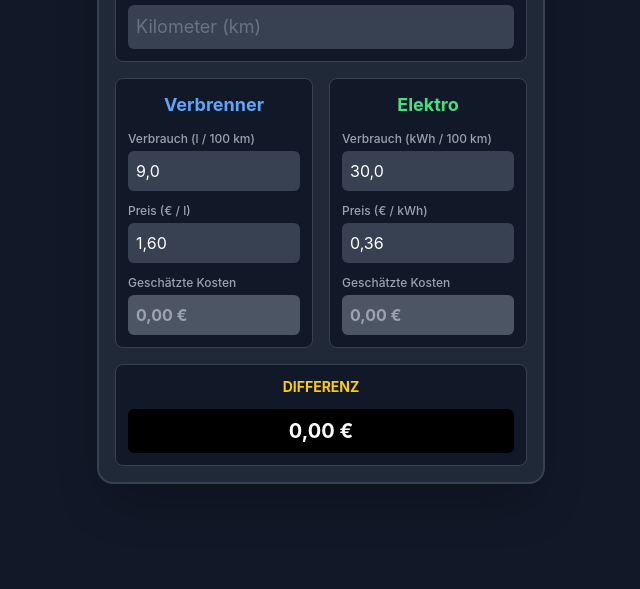
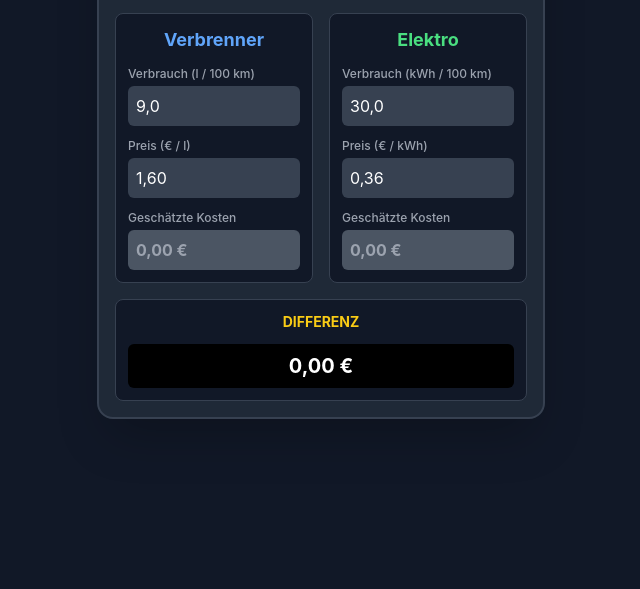
Before and after one commit to krstb/spritrechner, a plain HTML site: page index.html in a window 1280 px wide. Shown: the part 211-800 px from the top of the page, without its empty margins (319-959 px from the left). Drawn offline with nearby package versions, Linux system fonts and the light colour scheme.

Commit message:
Update index.html

```diff
--- a/index.html
+++ b/index.html
@@ -46,7 +46,7 @@
         }
     </style>
 </head>
-<body class="bg-gray-900 text-white flex items-center justify-center min-h-screen p-4">
+<body class="bg-gray-900 text-white flex items-start justify-center min-h-screen p-4 pt-10">
 
     <div class="bg-gray-800 rounded-2xl shadow-2xl w-full max-w-md p-4 space-y-4 border-2 border-gray-700">
 
```
